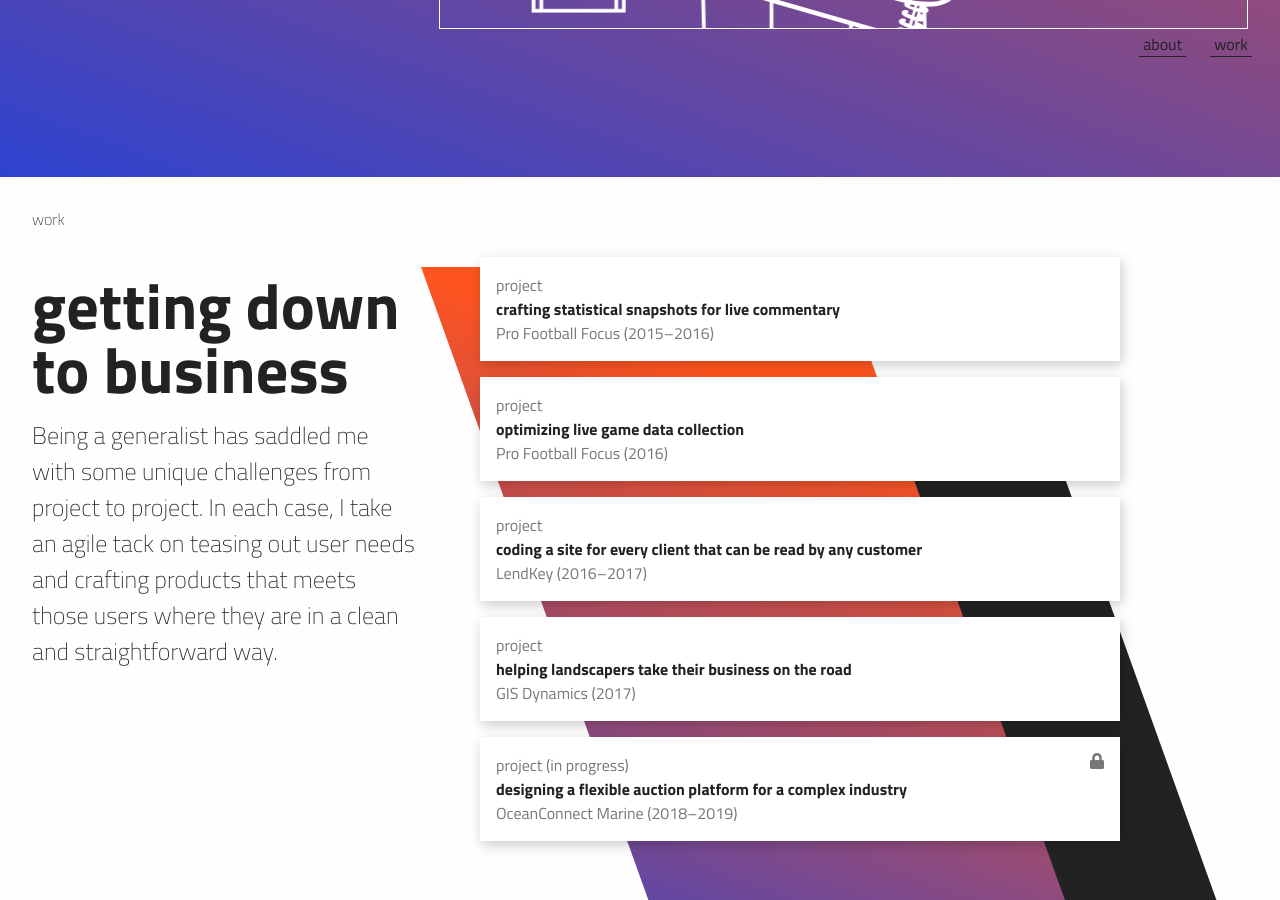
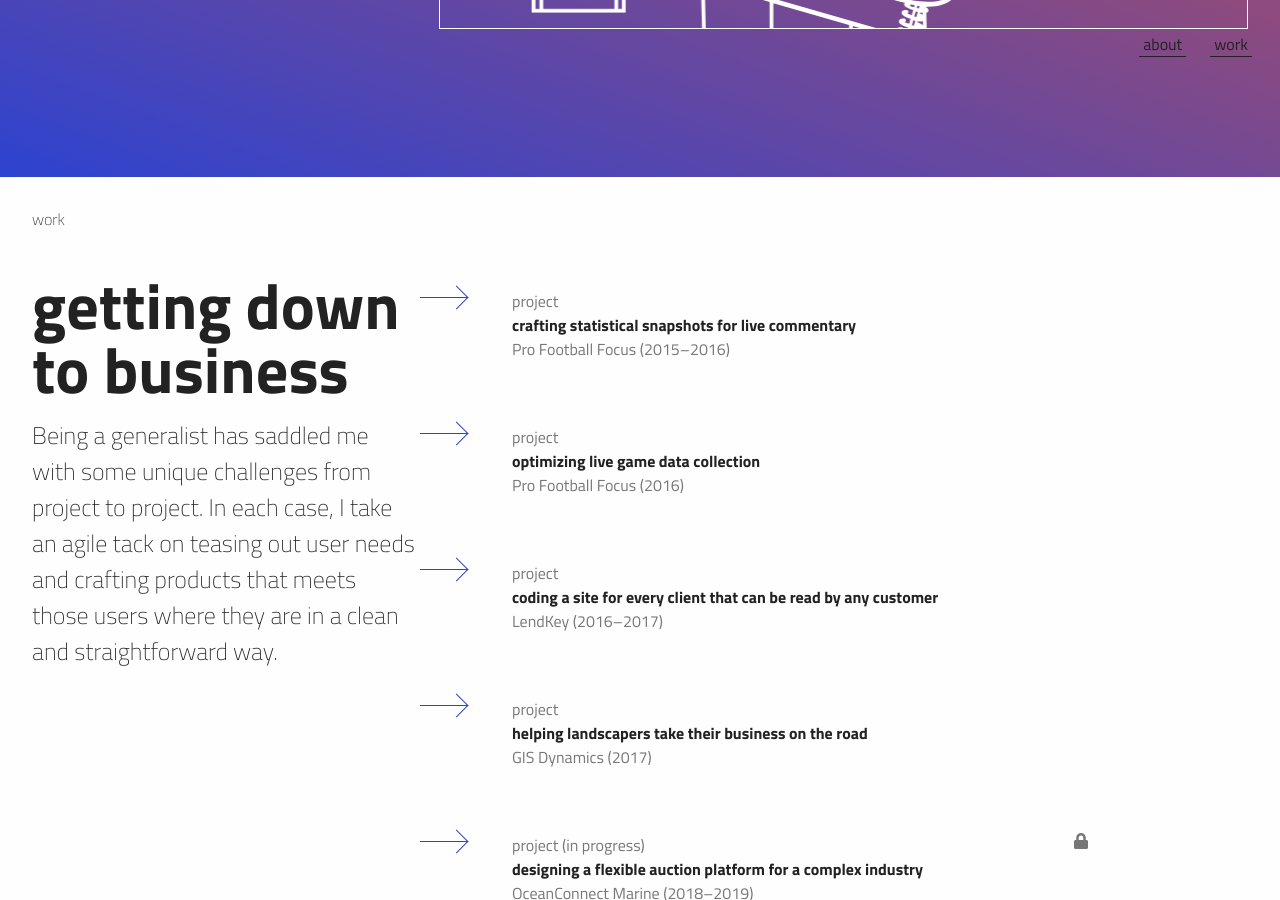
Before and after one commit to lwoodrick/lwoodrick.github.io, a Jekyll site: the page built from index.html, in a window 1280 px wide and 900 px high, scrolled down 1680 px. Built offline with Jekyll 4.4.1, drawn with Linux system fonts in a browser that asks for light colours.

Commit message:
Rework work section.

```diff
--- a/_sass/pages/_home.scss
+++ b/_sass/pages/_home.scss
@@ -314,20 +314,16 @@
   // Generic Row Styles for Reference:
   // grid-template-rows: auto;
   // grid-template-columns: 1fr 1fr 1fr;
-  height: 100vh;
+  height: auto;
+  min-height: 100vh;
   grid-template-rows: 1fr 55rem 1fr;
   grid-template-areas: ". . ." "work work work" ". . .";
-  background: url("../images/planes.svg");
-  background-size: auto 90%;
-  background-position: bottom right;
-  background-repeat: no-repeat;
   overflow: hidden;
 
   .content {
     grid-area: work;
   }
   @media (max-width: 1024px) {
-    background: $black-to-blue-gradient;
     grid-template-areas: "work work work";
     grid-template-rows: auto;
     // overflow: auto;
@@ -377,7 +373,7 @@
     flex-direction: column;
     align-self: flex-start;
     // height: 100%;
-    margin-top: 1rem;
+    margin-top: 2rem;
     margin-right: 6rem;
     padding: 2rem;
     border: none;
@@ -401,13 +397,62 @@
 
   .case-study {
     display: block;
-    background-color: $white;
-    box-shadow: $box-shadow;
+    position: relative;
     padding: 1rem;
     text-decoration: none;
     margin-left: 0;
     margin-right: 0;
     transition: $transition;
+
+    &> div {
+      position: relative;
+      z-index: 2;
+      padding: 1rem;
+      margin-top: -1rem;
+    }
+
+    &> div:before {
+      content: '';
+      display: block;
+      position: absolute;
+      width: 100%;
+      height: 100%;
+      top: 0;
+      right: 0;
+      bottom: 0;
+      left: 0;
+      z-index: -1;
+      opacity: 0;
+      background: linear-gradient(90deg, rgba(255,255,0,1), #fff);
+      transition: $transition;
+    }
+
+    &:before {
+      content: "";
+      display: inline-block;
+      position: absolute;
+      width: 3rem;
+      height: 1rem;
+      top: 0.5rem;
+      left: -3.75rem;
+      border-bottom: 1px solid $brand-blue;
+      transition: $transition;
+
+      @media (max-width: 768px) { left: -2.75rem; }
+    }
+    &:after {
+      content: "";
+      display: inline-block;
+      position: absolute;
+      width: 1rem;
+      height: 1rem;
+      left: -2rem;
+      top: 1rem;
+      border-bottom: 1px solid $brand-blue;
+      border-right: 1px solid $brand-blue;
+      transform: rotate(-45deg);
+      @media (max-width: 768px) { left: -1rem; }
+    }
 
     &:not(:last-child) {
       margin-bottom: 1rem;
@@ -415,8 +460,18 @@
 
     &:focus,
     &:hover {
-      margin-left: -1rem;
-      margin-right: 1rem;
+      margin-left: 1rem;
+      margin-right: -1rem;
+
+      &> div:before {
+        opacity: 1;
+      }
+
+      &:before {
+        width: 4rem;
+        left: -4.75rem;
+        @media (max-width: 768px) { left: -3.75rem; }
+      }
     }
 
     &__tag {
--- a/index.html
+++ b/index.html
@@ -66,32 +66,42 @@ layout: home
       </div>
         <div class="section-sidebar">
             <a class="case-study" href="portfolio/pff.html">
+              <div>
                 <p class="case-study__tag"><span>Project</span></p>
                 <h4 class="case-study__description">Crafting statistical snapshots for live commentary </h4>
                 <p class="case-study__client">Pro Football Focus (2015&ndash;2016)</p>
+              </div>
             </a>
             <a class="case-study" href="portfolio/pff-2.html">
+              <div>
                 <p class="case-study__tag"><span>Project</span></p>
                 <h4 class="case-study__description">Optimizing live game data collection </h4>
                 <p class="case-study__client">Pro Football Focus (2016)</p>
+              </div>
             </a>
 
             <a class="case-study" href="portfolio/lendkey.html">
+              <div>
                 <p class="case-study__tag"><span>Project</span></p>
                 <h4 class="case-study__description">Coding a site for every client that can be read by any customer</h4>
                 <p class="case-study__client">LendKey (2016&ndash;2017)</p>
+              </div>
             </a>
 
             <a class="case-study" href="portfolio/gis.html">
+              <div>
                 <p class="case-study__tag"><span>Project</span></p>
                 <h4 class="case-study__description">Helping landscapers take their business on the road</h4>
                 <p class="case-study__client">GIS Dynamics (2017)</p>
+              </div>
             </a>
 
             <a class="case-study">
+              <div>
                 <p class="case-study__tag"><span>Project (In Progress)</span> <span class="fas fa-lock lock-icon ml-auto"></span></p>
                 <h4 class="case-study__description">Designing a flexible auction platform for a complex industry </h4>
                 <p class="case-study__client">OceanConnect Marine (2018–2019)</p>
+              </div>
             </a>
           </div>
         </div>
```
Lines whose indentation alone changed are shown as unchanged.
